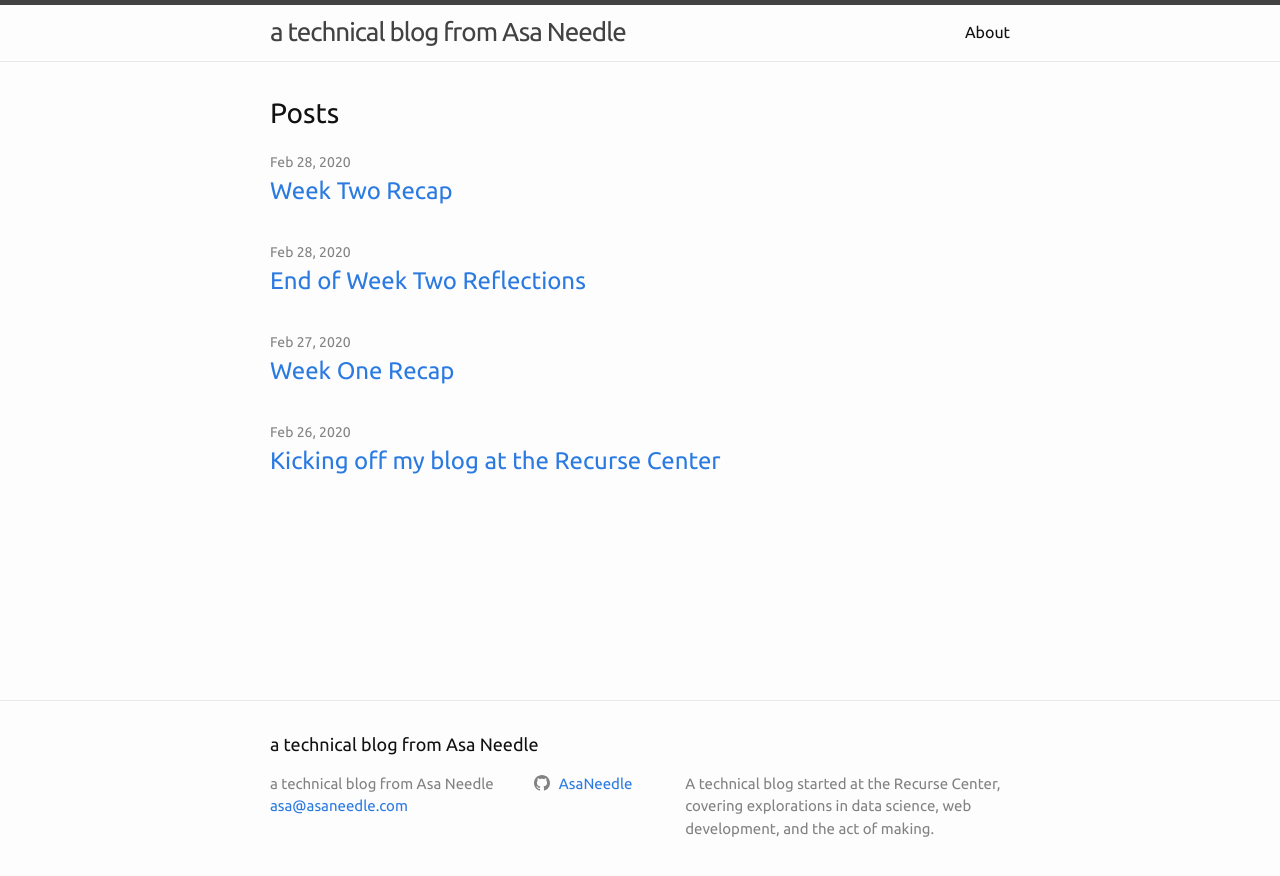
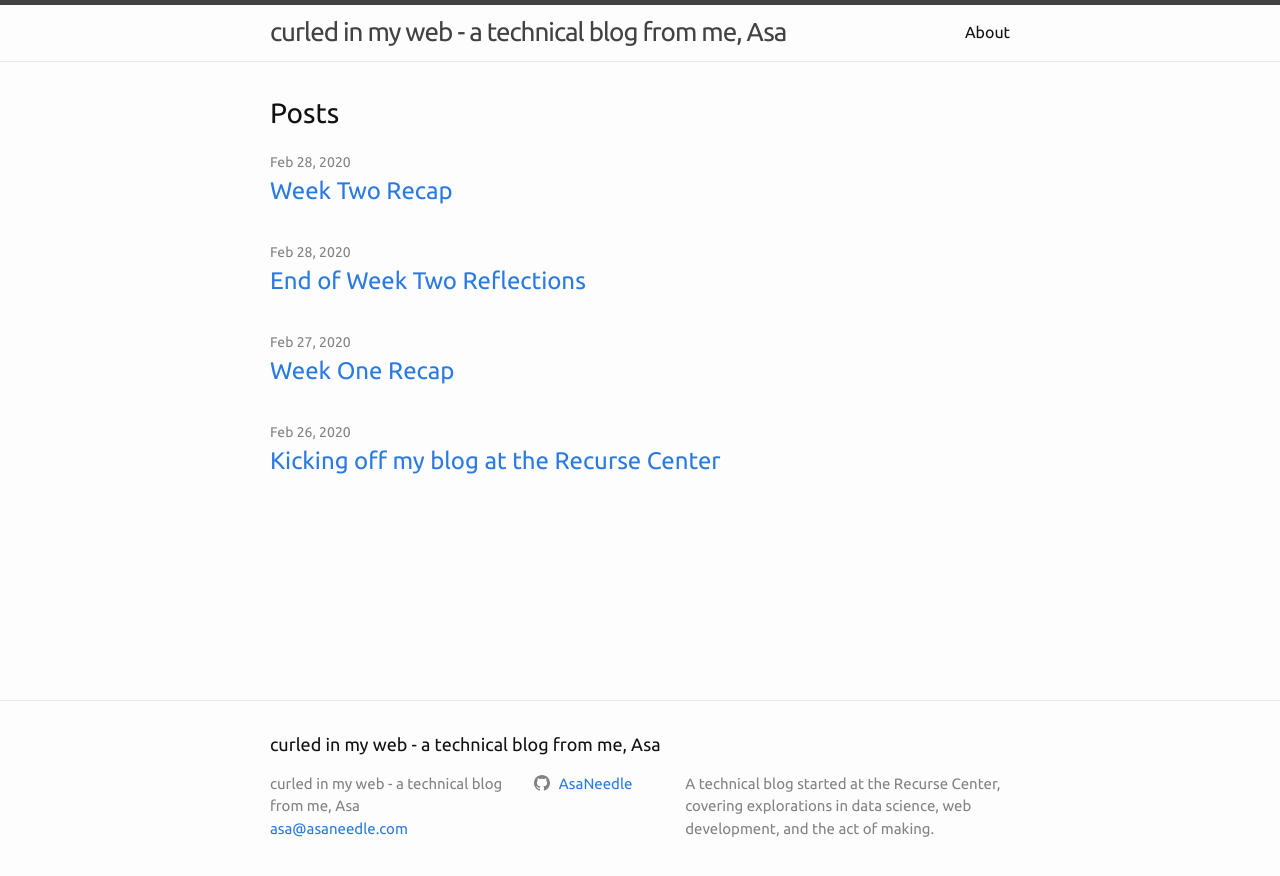
Before and after one commit to AsaNeedle/jekyll-technical-blog, a Jekyll site: the page built from index.markdown, in a window 1280 px wide. Shown: the top 876 px of the page. Built offline with Jekyll 4.4.1, drawn with Linux system fonts in a browser that asks for light colours.

Commit message:
change title

```diff
--- a/_config.yml
+++ b/_config.yml
@@ -18,7 +18,7 @@
 # You can create any custom variable you would like, and they will be accessible
 # in the templates via {{ site.myvariable }}.
 
-title: a technical blog from Asa Needle
+title: curled in my web - a technical blog from me, Asa
 email: asa@asaneedle.com
 description: >- # this means to ignore newlines until "baseurl:"
   A technical blog started at the Recurse Center, covering explorations in data science, web development, and the act of making.
```
